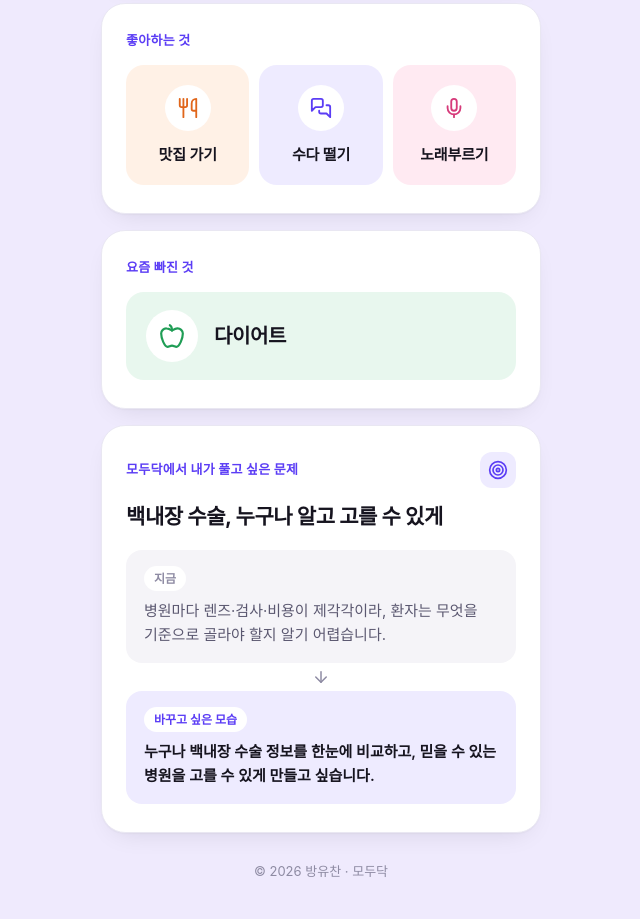
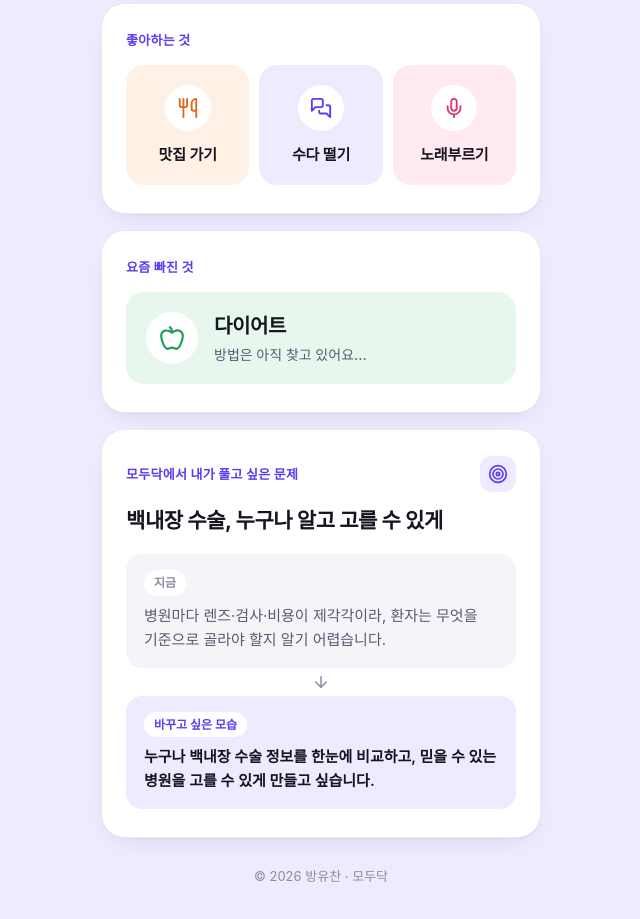
Before and after one commit to kdoo8862-sketch/my-page, a plain HTML site: page index.html in a window 1280 px wide. Shown: the part 604-1523 px from the top of the page, without its empty margins (319-959 px from the left). Drawn offline with Linux system fonts and the light colour scheme; a web font is replaced by a local one.

Commit message:
다이어트 카드에 방법 한 줄 추가 (#1 리뷰 반영)
Co-Authored-By: Claude Opus 5.5 <noreply@anthropic.com>

```diff
--- a/index.html
+++ b/index.html
@@ -291,10 +291,20 @@
     flex-shrink:0;
   }
   .now__icon svg{width:26px;height:26px}
+  .now__body{
+    display:flex;
+    flex-direction:column;
+    gap:2px;
+  }
   .now__text{
     font-size:20px;
     font-weight:700;
     letter-spacing:-.02em;
+  }
+  .now__desc{
+    font-size:14px;
+    font-weight:500;
+    color:var(--text-2);
   }
 
   /* ---------- 풀고 싶은 문제 ---------- */
@@ -434,7 +444,10 @@
         <span class="now__icon" aria-hidden="true">
           <svg viewBox="0 0 24 24" fill="none" stroke="currentColor" stroke-width="2" stroke-linecap="round" stroke-linejoin="round"><path d="M12 20.94c1.5 0 2.75 1.06 4 1.06 3 0 6-8 6-12.22A4.91 4.91 0 0 0 17 5c-2.22 0-4 1.44-5 2-1-.56-2.78-2-5-2a4.78 4.78 0 0 0-5 4.78C2 14 5 22 8 22c1.25 0 2.5-1.06 4-1.06Z"/><path d="M10 2c1 .5 2 2 2 5"/></svg>
         </span>
-        <span class="now__text">다이어트</span>
+        <span class="now__body">
+          <span class="now__text">다이어트</span>
+          <span class="now__desc">방법은 아직 <span class="nowrap">찾고 있어요…</span></span>
+        </span>
       </div>
     </section>
 
```
